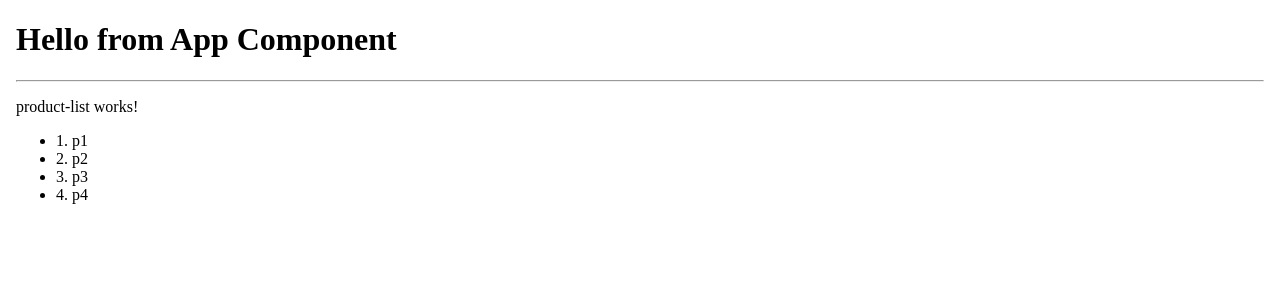
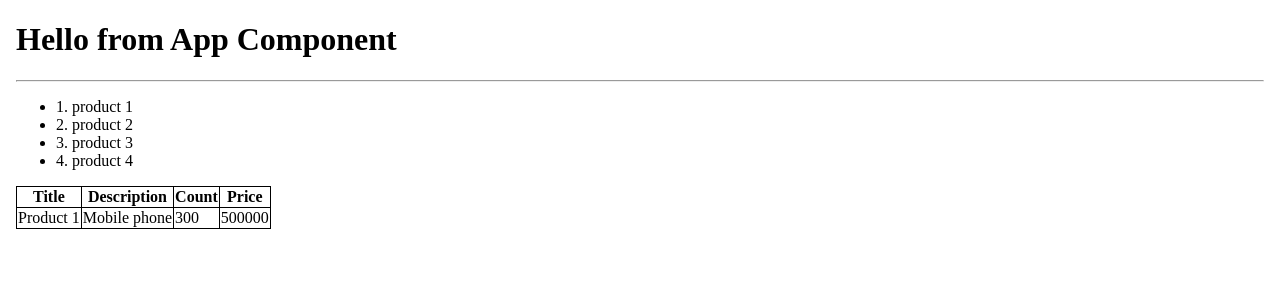
Before and after one commit to MHGalaxy/LearnAngular, an Angular app: page / in a window 1280 px wide. Shown: the top 300 px of the page. Built offline with nearby package versions, Linux system fonts and the light colour scheme.

Commit message:
add product-details component

```diff
--- /dev/null
+++ b/src/app/Components/product-details/product-details.component.css
@@ -0,0 +1,4 @@
+table, th, td {
+  border: 1px solid;
+  border-collapse: collapse;
+}
--- /dev/null
+++ b/src/app/Components/product-details/product-details.component.html
@@ -0,0 +1,18 @@
+<table>
+  <thead>
+    <tr>
+      <th>Title</th>
+      <th>Description</th>
+      <th>Count</th>
+      <th>Price</th>
+    </tr>
+  </thead>
+  <tbody>
+    <tr>
+      <td>{{productInfo.title}}</td>
+      <td>{{productInfo.description}}</td>
+      <td>{{productInfo.count}}</td>
+      <td>{{productInfo.price}}</td>
+  </tr>
+  </tbody>
+</table>
--- /dev/null
+++ b/src/app/Components/product-details/product-details.component.ts
@@ -0,0 +1,17 @@
+import { Component } from '@angular/core';
+
+@Component({
+  selector: 'app-product-details',
+  standalone: true,
+  imports: [],
+  templateUrl: './product-details.component.html',
+  styleUrl: './product-details.component.css'
+})
+export class ProductDetailsComponent {
+  productInfo= {
+    title: 'Product 1',
+    description: 'Mobile phone',
+    count: 300,
+    price: 500000,
+  }
+}
--- a/src/app/Components/product-list/product-list.component.html
+++ b/src/app/Components/product-list/product-list.component.html
@@ -1,8 +1,7 @@
-<p>product-list works!</p>
 
 <ul>
-  <li>1. p1</li>
-  <li>2. p2</li>
-  <li>3. p3</li>
-  <li>4. p4</li>
+  <li>1. product 1</li>
+  <li>2. product 2</li>
+  <li>3. product 3</li>
+  <li>4. product 4</li>
 </ul>
--- a/src/app/app.component.html
+++ b/src/app/app.component.html
@@ -7,5 +7,6 @@
   <h1>Hello from App Component</h1>
   <hr/>
   <app-product-list></app-product-list>
+  <app-product-details></app-product-details>
 </body>
 </html>
--- a/src/app/app.component.ts
+++ b/src/app/app.component.ts
@@ -1,12 +1,13 @@
 import { Component } from '@angular/core';
 import { RouterOutlet } from '@angular/router';
 import {ProductListComponent} from './Components/product-list/product-list.component';
+import {ProductDetailsComponent} from './Components/product-details/product-details.component';
 
 //decorator factory
 @Component({
   selector: 'app-root',
   standalone: true,
-  imports: [RouterOutlet, ProductListComponent],
+  imports: [RouterOutlet, ProductListComponent, ProductDetailsComponent],
   templateUrl: './app.component.html',
   styleUrl: './app.component.css'
 })
```
Also changed, not shown: 1 other file (tests, documents, lock files or other folders).
